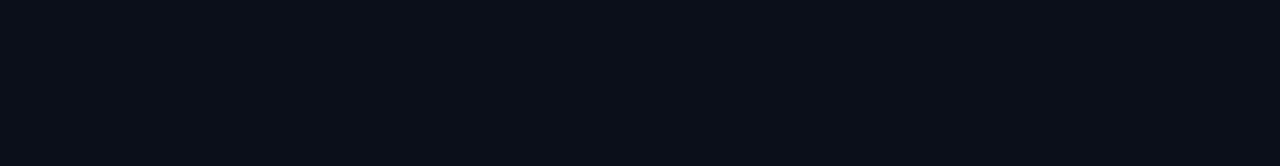
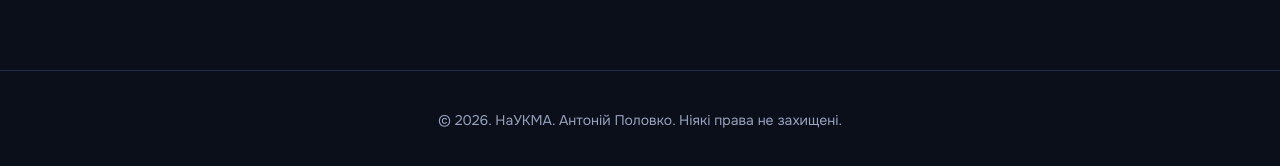
Before and after one commit to vilgefortzr/rankify-games-frontend, a React (Vite) app: page / in a window 1280 px wide. Shown: the part 729-895 px from the top of the page. Before the commit the page ends 800 px from the top, so only its background shows below. Built offline with nearby package versions, Linux system fonts and the light colour scheme; no server answers; a web font is replaced by a local one.

Commit message:
add footer

```diff
--- a/src/App.jsx
+++ b/src/App.jsx
@@ -3,6 +3,7 @@ import Header from "./components/Header.jsx";
 import Hero from "./components/Hero.jsx";
 import Collections from "./pages/Collections.jsx";
 import CollectionDetail from "./pages/CollectionDetail.jsx";
+import Footer from "./components/Footer.jsx";
 
 export default function App() {
   return (
@@ -15,6 +16,7 @@ export default function App() {
           <Route path="/collections/:id" element={<CollectionDetail />} />
         </Routes>
       </main>
+      <Footer />
     </>
   );
 }
--- /dev/null
+++ b/src/components/Footer.jsx
@@ -0,0 +1,7 @@
+export default function Footer() {
+    return (
+        <footer>
+            <p>&copy; 2026. НаУКМА. Антоній Половко. Ніякі права не захищені.</p>
+        </footer>
+    );
+}
--- a/src/style.css
+++ b/src/style.css
@@ -6,7 +6,7 @@
     --frame: #232c45;
     --text: #e8ecf6;
     --bg-text: #98a2bd;
-    --accent: #c8f751;
+    --accent: #6366F1;
     --page-padding: clamp(20px, 5vw, 80px);
 }
 
@@ -64,8 +64,6 @@ header a:not(.btn, .logo):hover {
     filter: brightness(1.1);
 }
 
-
-
 nav {
     display: grid;
     grid-template-columns: 1fr auto 1fr;
@@ -95,6 +93,22 @@ nav {
     align-items: center;
     justify-self: end;
     gap: 24px;
+}
+
+/* footer */
+
+footer {
+    display: flex;
+    justify-content: center;
+    align-items: center;
+    padding: 40px var(--page-padding);
+    border-top: 1px solid var(--frame);
+}
+
+footer p {
+    margin: 0;
+    color: var(--bg-text);
+    font-size: 14px;
 }
 
 /* hero */
```
